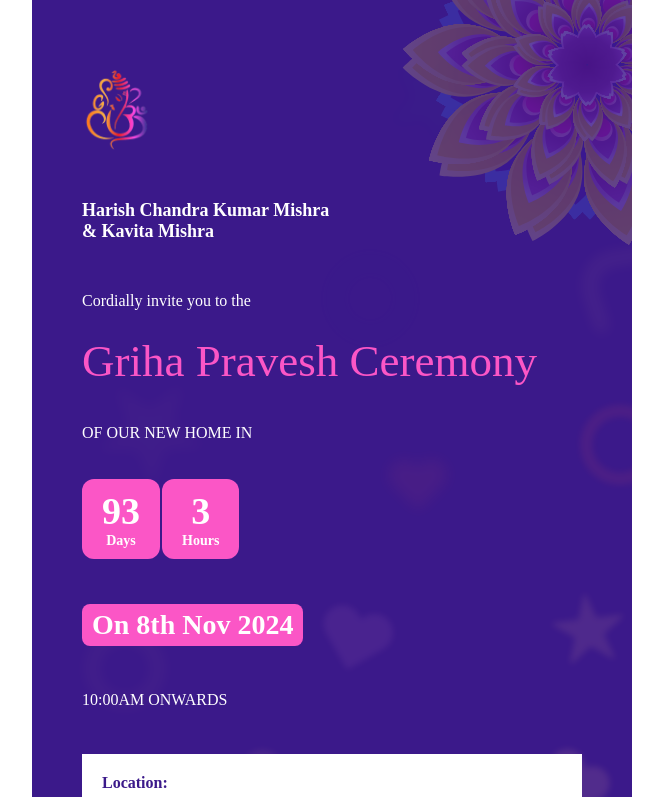
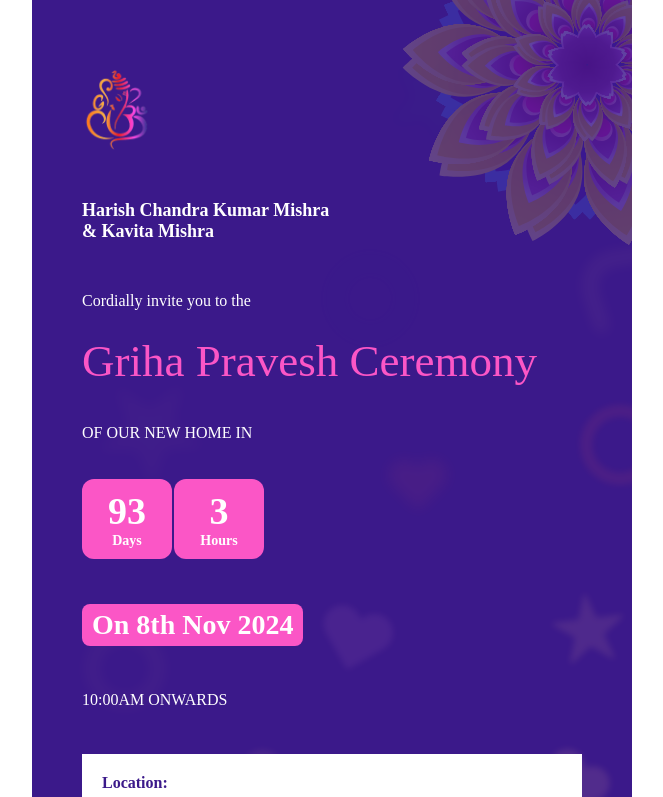
Before and after one commit to rrohitmishraa/gharwas, a React (Create React App) app: page / in a window 1280 px wide. Shown: the top 797 px of the page, without its empty margins (308-971 px from the left). Built offline with nearby package versions, Linux system fonts and the light colour scheme; a web font is replaced by a local one.

Commit message:
countdown fixed

```diff
--- a/src/App.css
+++ b/src/App.css
@@ -100,9 +100,12 @@ body {
   align-items: center;
   font-size: 38px;
   font-weight: bold;
+  width: 90px;
 }
 
 .countdown p span {
+  width: 100%;
+  text-align: center;
   font-size: 14px;
 }
 
```
